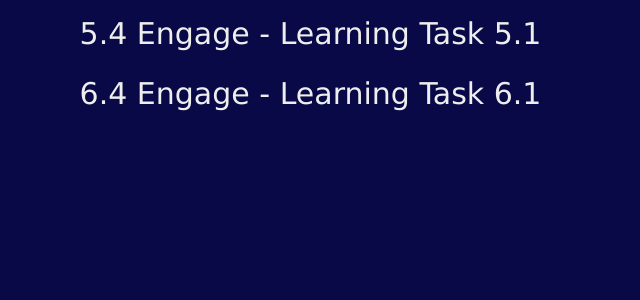
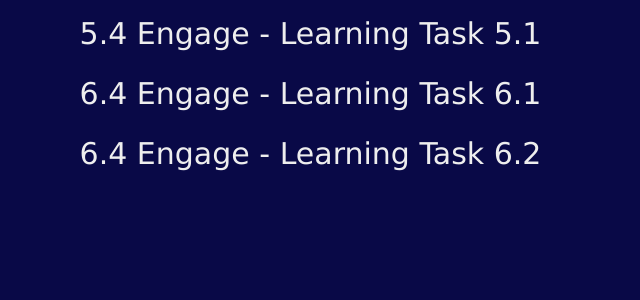
Before and after one commit to nadine-padernal/portfolio, a PHP site: page /SVGTAB/svg_home.php in a window 1280 px wide. Shown: the top 300 px of the page, without its empty margins (0-640 px from the left). Run offline with PHP 8.4, Linux system fonts and the light colour scheme.

Commit message:
Update svg_home.php

```diff
--- a/SVGTAB/svg_home.php
+++ b/SVGTAB/svg_home.php
@@ -8,5 +8,6 @@ $module = (isset($_GET['mod']) && $_GET['mod'] != '') ? $_GET['mod'] : '';
   <link href="css/style.css" rel="stylesheet">
 <div id="content">
 <a href="SVGTAB/graphics" class="button2">5.4 Engage - Learning Task 5.1</a> <br>
-<a href="SVGTAB/textSVG" class="button2">6.4 Engage - Learning Task 6.1</a>
+<a href="SVGTAB/textSVG" class="button2">6.4 Engage - Learning Task 6.1</a><br>
+<a href="SVGTAB/svg_animation" class="button2">6.4 Engage - Learning Task 6.2</a>
 </div>
```
